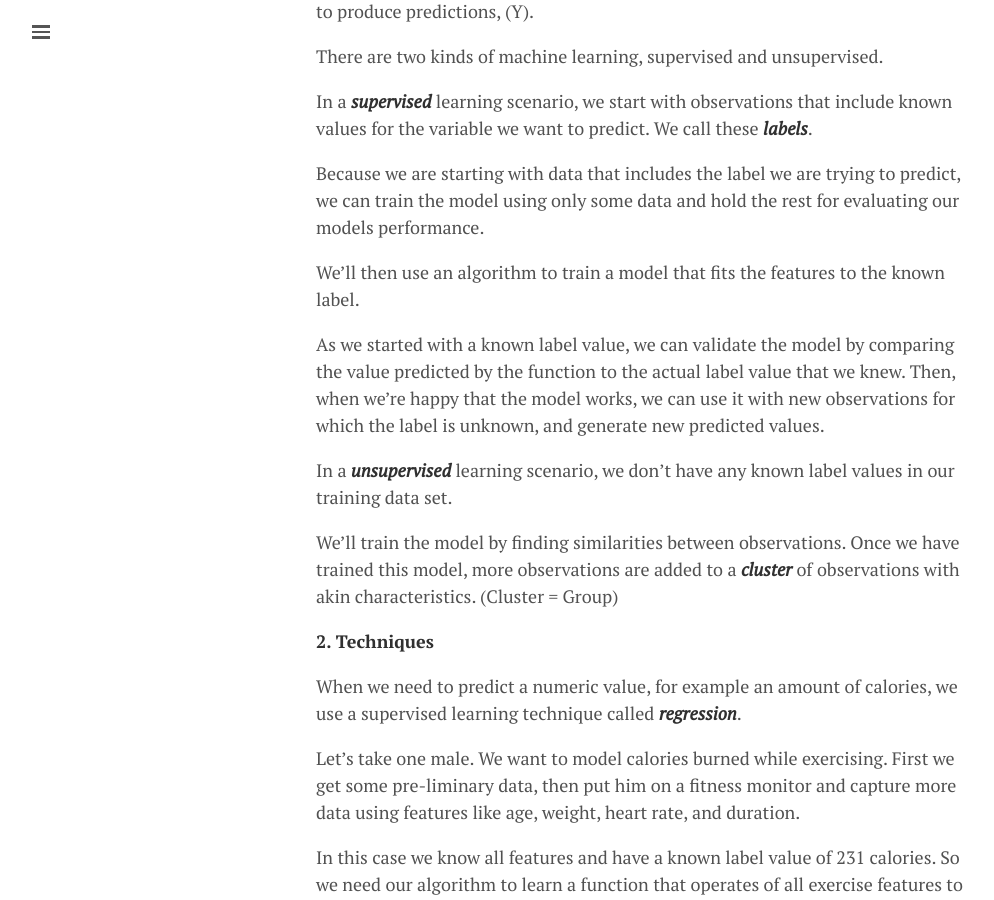
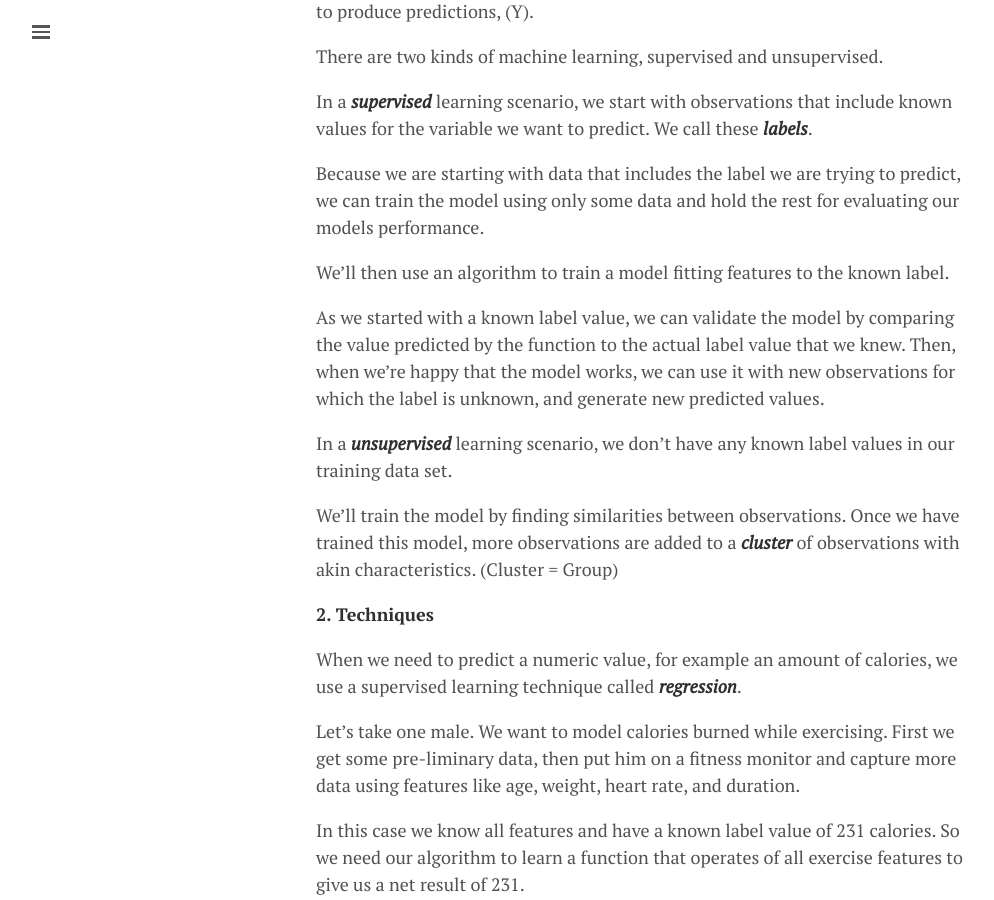
Before and after one commit to lgeurts/lgeurts.github.io, a Jekyll site: the page built from _posts/2018-06-29-artificial-intelligence-basics.md, in a window 1280 px wide and 900 px high, scrolled down 1390 px. Shown: the whole window, without its empty margins (0-994 px from the left). Built offline with Jekyll 4.4.1, drawn with Linux system fonts in a browser that asks for light colours; nearby versions of some CDN libraries.

Commit message:
Update 2018-06-29-artificial-intelligence-basics.md

```diff
--- a/_posts/2018-06-29-artificial-intelligence-basics.md
+++ b/_posts/2018-06-29-artificial-intelligence-basics.md
@@ -37,7 +37,7 @@ In a ***supervised*** learning scenario, we start with  observations that includ
 
 Because we are starting with data that includes the label we are trying to predict, we can train the model using only some data and hold the rest for evaluating our models performance.
 
-We'll then use an algorithm to train a model that fits the features to the known label.
+We'll then use an algorithm to train a model fitting features to the known label.
 
 As we started with a known label value, we can validate the model by comparing the value predicted by the function to the actual label value that we knew. Then, when we're happy that the model works, we can use it with new observations for which the label is unknown, and generate new predicted values.
 
```
